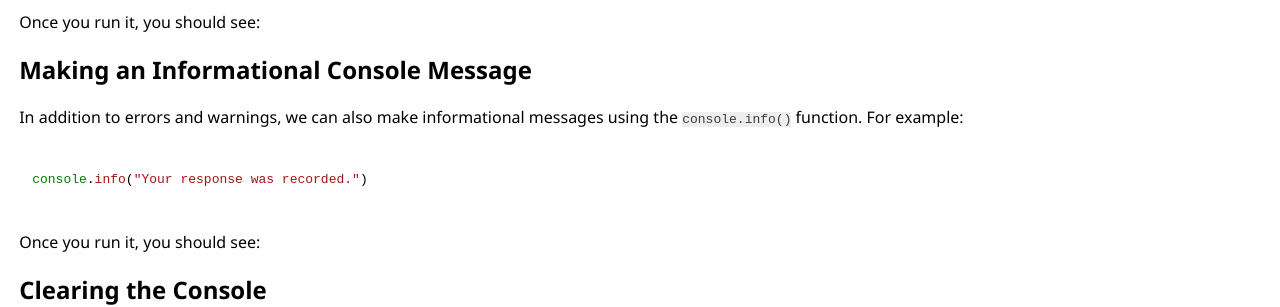
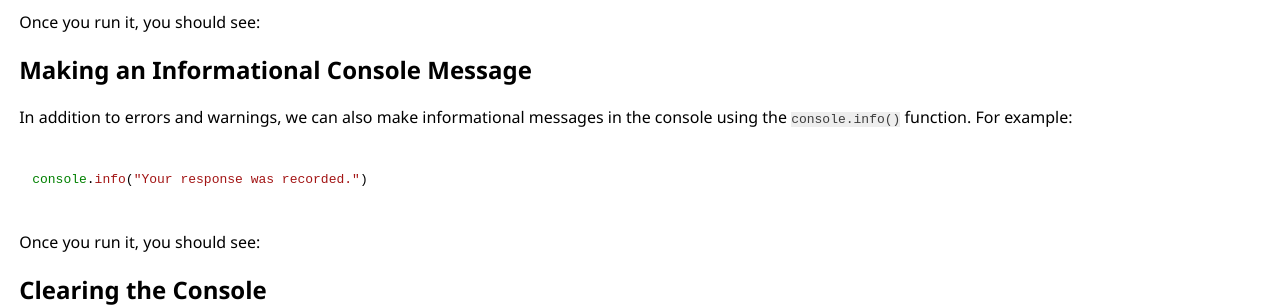
Before and after one commit to learnmonkey/learnmonkey.github.io, a Jekyll site: the page built from programming/javascript/console.html, in a window 1280 px wide. Shown: the part 1502-1809 px from the top of the page. Built offline with Jekyll 4.4.1, drawn with Linux system fonts in a browser that asks for light colours; nearby versions of some CDN libraries.

Commit message:
add a few words

```diff
--- a/programming/javascript/console.html
+++ b/programming/javascript/console.html
@@ -49,7 +49,7 @@ console.warn("You probably shouldn't do that.")
 
 <section>
     <h2>Making an Informational Console Message</h2>
-    <p>In addition to errors and warnings, we can also make informational messages using the <code>console.info()</code> function. For example: </p>
+    <p>In addition to errors and warnings, we can also make informational messages in the console using the <code>console.info()</code> function. For example: </p>
     <pre><code class="language-javascript">
 console.info("Your response was recorded.")
     </code></pre>
```
